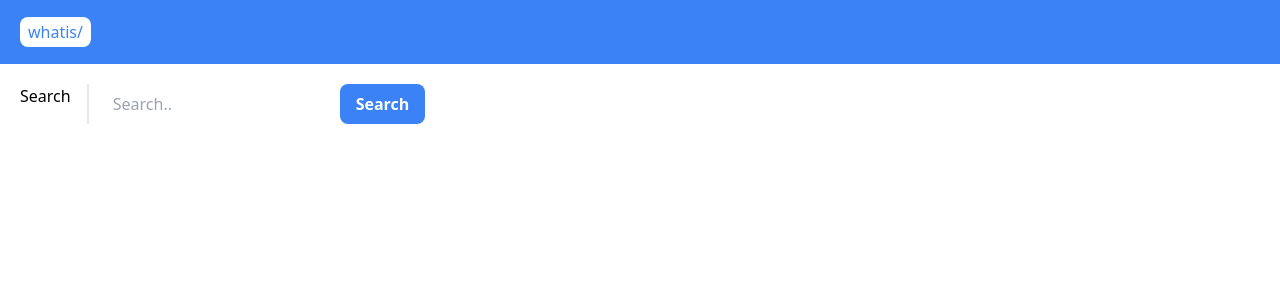
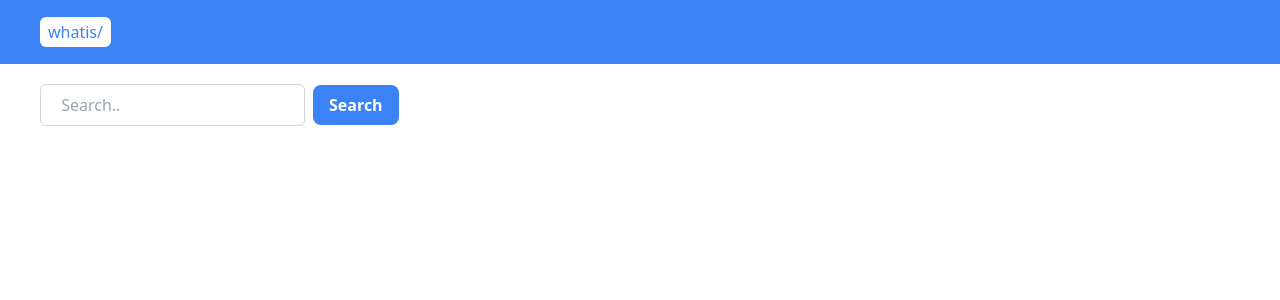
Before and after one commit to br0el/whatis, a Next.js app: page / in a window 1280 px wide. Shown: the top 300 px of the page. Built offline with nearby package versions, Linux system fonts and the light colour scheme.

Commit message:
added widget plus css tweaks

```diff
--- a/app/Header.tsx
+++ b/app/Header.tsx
@@ -4,7 +4,7 @@ import React from 'react'
 function Header() {
   return (
     <header className="p-5 bg-blue-500">
-        <Link href='/' className="px-2 py-1 bg-white text-blue-500 rounded-lg">
+        <Link href='/' className="px-2 py-1 bg-white text-blue-500 rounded-md ml-5">
             whatis/
             </Link>
     </header>
--- a/app/[searchTerm]/Search.tsx
+++ b/app/[searchTerm]/Search.tsx
@@ -20,7 +20,8 @@ function Search() {
                 value={search}
                 placeholder=" Search.."
                 onChange={(e) => setSearch(e.target.value)}
-                />
+        className="border border-gray-300 rounded-md px-4 py-2 mr-2 focus:outline-none focus:ring-2 focus:ring-blue-300"
+      />
                 <button type="submit" className="bg-blue-500 text-white font-bold py-2 px-4 rounded-lg"
                 >Search</button>
         </form>
--- a/app/[searchTerm]/page.tsx
+++ b/app/[searchTerm]/page.tsx
@@ -42,7 +42,7 @@ async function SearchResults({ params: { searchTerm } }: PageProps) {
     <div>
       {searchResults ? (
         <>
-          <p className="text-gray-500 text-sm">You searched for: {searchTerm}</p>
+          <p className="text-gray-500 text-sm p-2">You searched for: {searchTerm}</p>
           <ol className="space-y-5 p-5 text-blue-500">
             {organicResults.map((result) => (
               <li key={result.position} className="list-decimal">
@@ -59,6 +59,9 @@ async function SearchResults({ params: { searchTerm } }: PageProps) {
               </li>
             ))}
           </ol>
+          <div>
+          <rssapp-wall id="voT9RFDf7fY5IkCU"></rssapp-wall><script src="https://widget.rss.app/v1/wall.js" type="text/javascript" async></script>
+          </div>
         </>
       ) : (
         <p>Loading...</p>
--- a/app/layout.tsx
+++ b/app/layout.tsx
@@ -5,7 +5,6 @@ import Header from './Header'
 import Search from './[searchTerm]/Search';
 
 const inter = Inter({ subsets: ['latin'] })
-
 export const metadata: Metadata = {
   title: 'whatis',
   description: 'what-is',
@@ -16,14 +15,13 @@ export default function RootLayout({
 }: {
   children: React.ReactNode;
 }) {
+
   return (
       <html>
       <body>
           <Header />
-      <main className="flex space-x-4 divide-x-2 p-5">
-          <div>
-              <h1>Search</h1>
-          </div>
+      <main className="flex space-x-4 p-5">
+
           <div className="flex-1 pl-5">
               <Search />
 
--- /dev/null
+++ b/global.d.ts
@@ -0,0 +1,6 @@
+
+declare namespace JSX {
+    interface IntrinsicElements {
+      'rssapp-wall': React.DetailedHTMLProps<React.HTMLAttributes<HTMLElement>, HTMLElement>;
+    }
+  }
```
Also changed, not shown: robots.txt (added).
